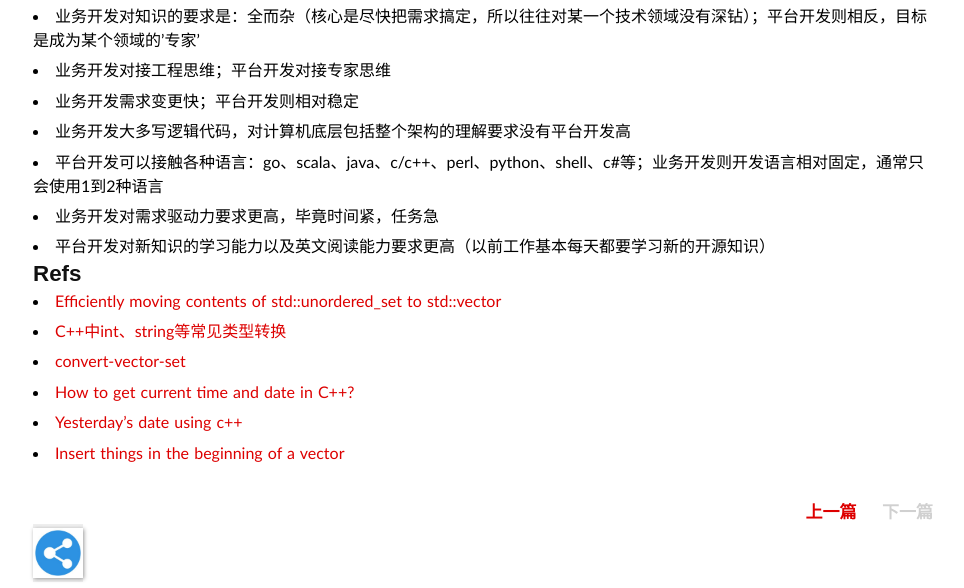
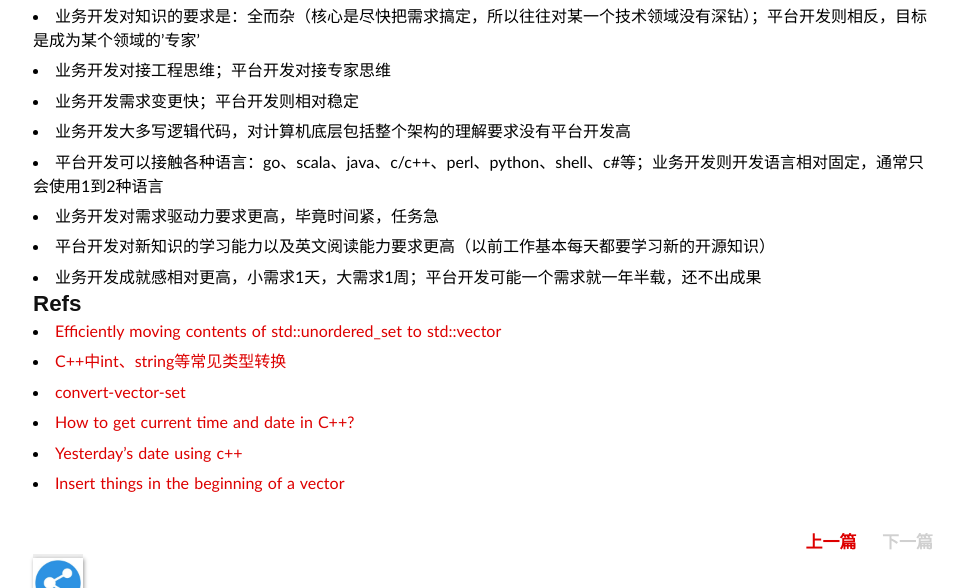
Before and after one commit to duyanghao/duyanghao.github.io, a Jekyll site: the page built from _posts/2018-12-12-c++-practice.md, in a window 1280 px wide and 900 px high, scrolled down 2930 px, cut to the strip 0-588 px from the top of the window. Shown: the whole strip, without its empty margins (157-1121 px from the left). Built offline with Jekyll 4.4.1, drawn with Linux system fonts in a browser that asks for light colours; some web fonts are replaced; comment, search, counter and statistics services are not loaded.

Commit message:
添加c++ practice
Signed-off-by: duyanghao <1294057873@qq.com>

```diff
--- a/_posts/2018-12-12-c++-practice.md
+++ b/_posts/2018-12-12-c++-practice.md
@@ -173,6 +173,7 @@ for (vector<int>::iterator it=MyVector.begin(); it<MyVector.end(); it++)
 * 平台开发可以接触各种语言：go、scala、java、c/c++、perl、python、shell、c#等；业务开发则开发语言相对固定，通常只会使用1到2种语言
 * 业务开发对需求驱动力要求更高，毕竟时间紧，任务急
 * 平台开发对新知识的学习能力以及英文阅读能力要求更高（以前工作基本每天都要学习新的开源知识）
+* 业务开发成就感相对更高，小需求1天，大需求1周；平台开发可能一个需求就一年半载，还不出成果
 
 ## Refs
 
```
